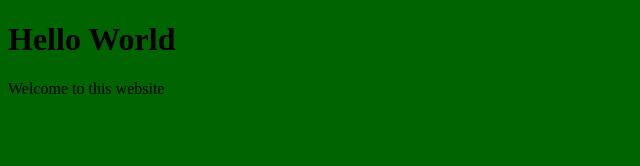
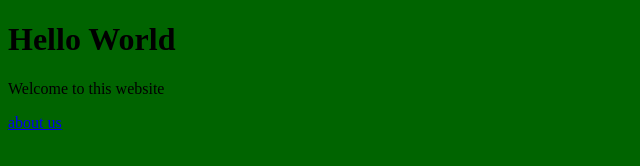
Before and after one commit to Hasnain3135/website, a plain HTML site: page index.html in a window 1280 px wide. Shown: the full height of the page, 0-640 px from the left. Drawn offline with Linux system fonts and the light colour scheme.

Commit message:
edit: add link to about page

```diff
--- a/index.html
+++ b/index.html
@@ -10,5 +10,7 @@
 <body>
     <h1>Hello World</h1>
     <p>Welcome to this website</p>
+    <a href="about.html"> about us
+    </a>
 </body>
 </html>
```
